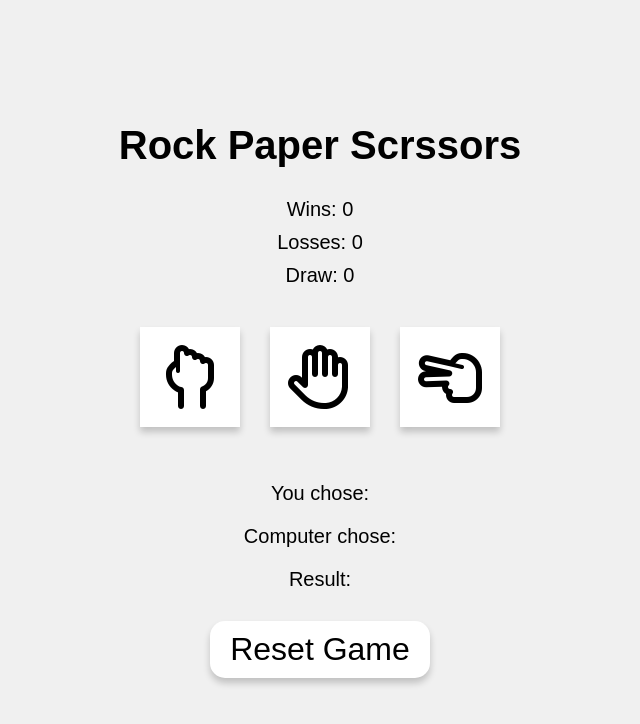
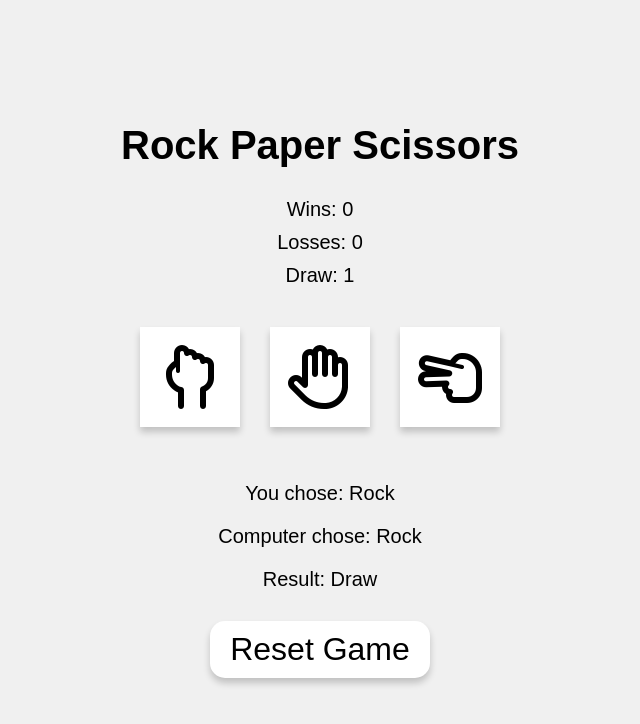
Before and after one commit to grgmausham/PP2, a plain HTML site: page index.html in a window 1280 px wide. Both pictures are taken after a click on the button 510 px from the left and 376 px from the top of the page. Shown: the whole page, without its empty margins (320-960 px from the left). Drawn offline with Linux system fonts and the light colour scheme.

Commit message:
adding event listeners funtion for each functionality

```diff
--- a/assets/css/styles.css
+++ b/assets/css/styles.css
@@ -36,6 +36,7 @@ h1 {
 .score-board p {
     padding: 5px;
 }
+/* Player Choices*/
 .player {
     display: flex;
     justify-content: center;
@@ -78,6 +79,7 @@ h1 {
     padding: 10px;
 }
 
+/* Reset */
 .reset-btn {
     font-size: 2em;
     margin-top: 20px;
--- a/assets/javascript/script.js
+++ b/assets/javascript/script.js
@@ -0,0 +1,69 @@
+document.addEventListener('DOMContentLoaded', function () {
+    //variables for all the ineractive element
+    const choices = document.querySelectorAll('.choice');
+    const winsDisplay = document.getElementById('wins');
+    const lossDisplay = document.getElementById('loss');
+    const drawDisplay = document.getElementById('draw');
+    const playerChoiceDisplay = document.querySelector('.player-choice');
+    const computerChoiceDisplay = document.querySelector('.computer-choice');
+    const gameResultDisplay = document.querySelector('.game-result');
+    const resetButton = document.querySelector('.reset-btn');
+
+    //initial score count
+    let wins = 0;
+    let losses = 0;
+    let draws = 0;
+    //Event listeners for all the choices for rock, scissors and paper
+    choices.forEach(choice => {
+        choice.addEventListener('click', function () {
+            const playerChoice = this.dataset.choice;
+            const computerChoice = getComputerChoice();
+            playerChoiceDisplay.textContent = playerChoice.charAt(0).toUpperCase() + playerChoice.slice(1);
+            computerChoiceDisplay.textContent = computerChoice.charAt(0).toUpperCase() + computerChoice.slice(1);
+
+            const result = getResult(playerChoice, computerChoice);
+            gameResultDisplay.textContent = result;
+            //Conditional statement to win, loss and draw
+            if (result === 'Win') {
+                wins++;
+                winsDisplay.textContent = wins;
+            } else if (result === 'Loss') {
+                losses++;
+                lossDisplay.textContent = losses;
+            } else {
+                draws++;
+                drawDisplay.textContent = draws;
+            }
+        });
+    });
+    //Event listeners for reset button
+    resetButton.addEventListener('click', function () {
+        wins = 0;
+        losses = 0;
+        draws = 0;
+        winsDisplay.textContent = wins;
+        lossDisplay.textContent = losses;
+        drawDisplay.textContent = draws;
+        playerChoiceDisplay.textContent = '';
+        computerChoiceDisplay.textContent = '';
+        gameResultDisplay.textContent = '';
+    });
+    //Random choice from computer
+    function getComputerChoice() {
+        const choices = ['rock', 'paper', 'scissor'];
+        const randomNumber = Math.floor(Math.random() * 3);
+        return choices[randomNumber];
+    }
+    //Displays reesult
+    function getResult(player, computer) {
+        if (player === computer) {
+            return 'Draw';
+        } else if ((player === 'rock' && computer === 'scissor') ||
+                   (player === 'paper' && computer === 'rock') ||
+                   (player === 'scissor' && computer === 'paper')) {
+            return 'Win';
+        } else {
+            return 'Loss';
+        }
+    }
+});
--- a/index.html
+++ b/index.html
@@ -3,12 +3,13 @@
 <head>
     <meta charset="UTF-8">
     <meta name="viewport" content="width=device-width, initial-scale=1.0">
+    <meta name="description" content="A simple Rock Paper Scissor game.">
     <title>Rock-Paper-Scissors</title>
     <link rel="stylesheet" href="assets/css/styles.css">
 </head>
 <body>
     <div class="container">
-        <h1>Rock Paper Scrssors</h1>
+        <h1>Rock Paper Scissors</h1>
         <!--Score board-->
         <div class="score-board">
             <p>Wins: <span id="wins">0</span></p>
@@ -24,7 +25,7 @@
         <!--Results-->
         <div class="results">
             <p>You chose: <span class="player-choice"></span></p>
-            <p>Computer chose: <span class="Computer-choice"></span></p>
+            <p>Computer chose: <span class="computer-choice"></span></p>
             <p>Result: <span class="game-result"></span></p>
         </div>
         <button class="reset-btn">Reset Game</button>
```
